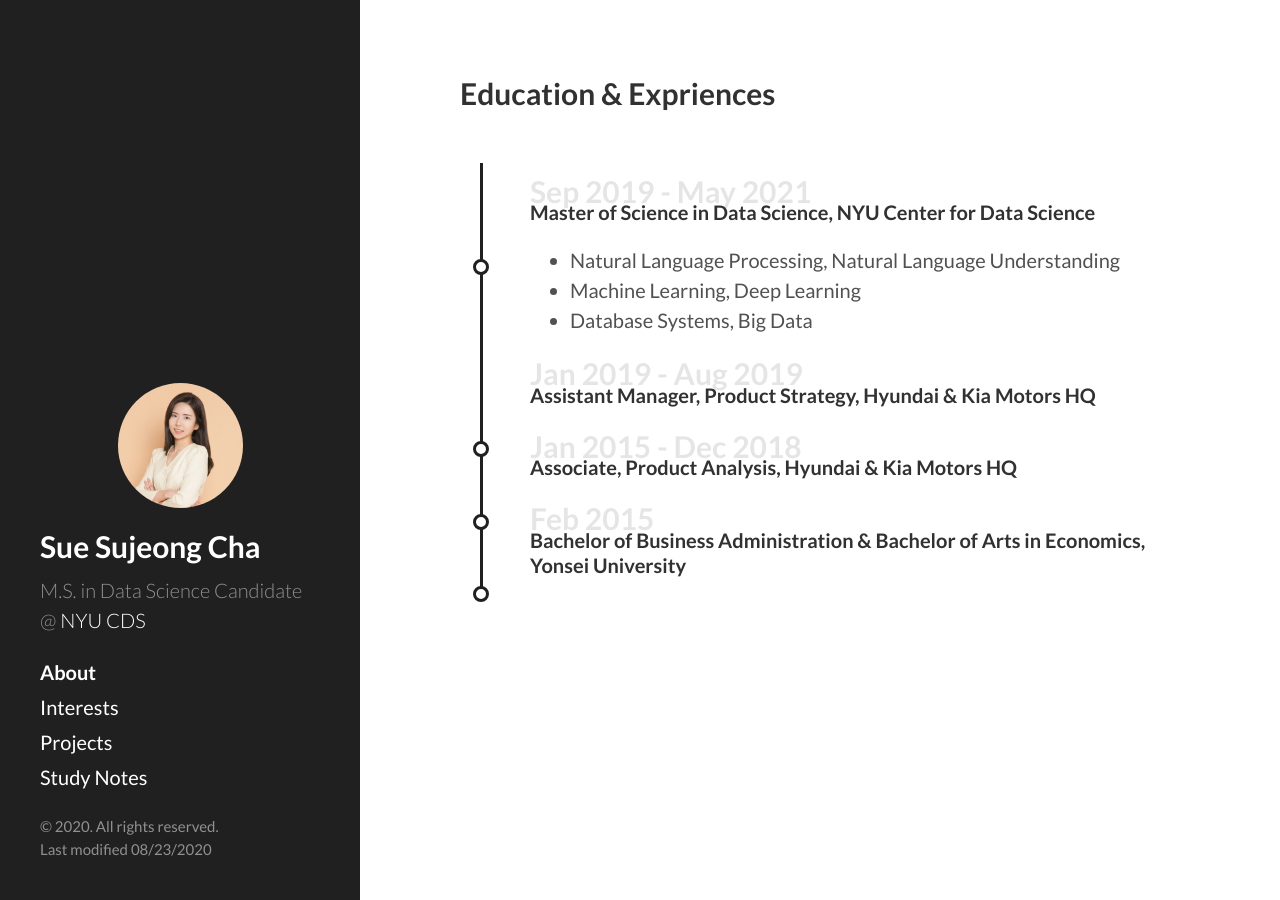
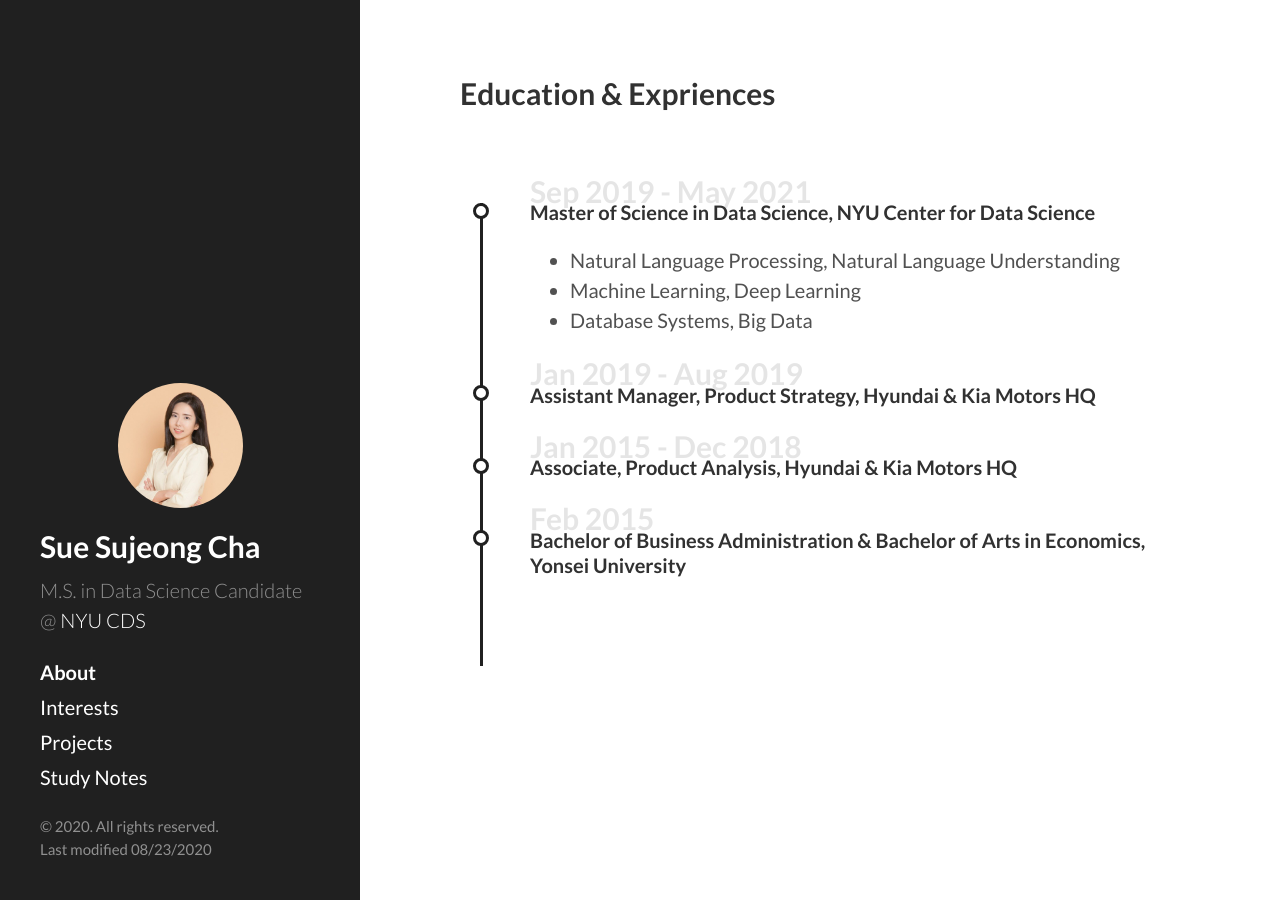
Before and after one commit to sujeongcha/sujeongcha.github.io, a Jekyll site: the page built from about.html, in a window 1280 px wide. Built offline with Jekyll 4.4.1, drawn with Linux system fonts in a browser that asks for light colours; Markdown is read by kramdown in place of the engine named in the settings.

Commit message:
Update style.css

```diff
--- a/public/css/style.css
+++ b/public/css/style.css
@@ -17,10 +17,10 @@
 .timeline:before {
 	content: "";
 	position: absolute;
-	top: 40px;
+	top: 80px;
 	left: -20px;
 	width: 3px;
-	height: calc(100% - 80px);
+	height: 90%;
 	background: #202020;
 }
 
@@ -32,7 +32,7 @@
 	content: "";
 	position: absolute;
 	left: -57px;
-	top: 86px;
+	top: 30px;
 	width: 10px;
 	height: 10px;
 	background: #fff;
```
